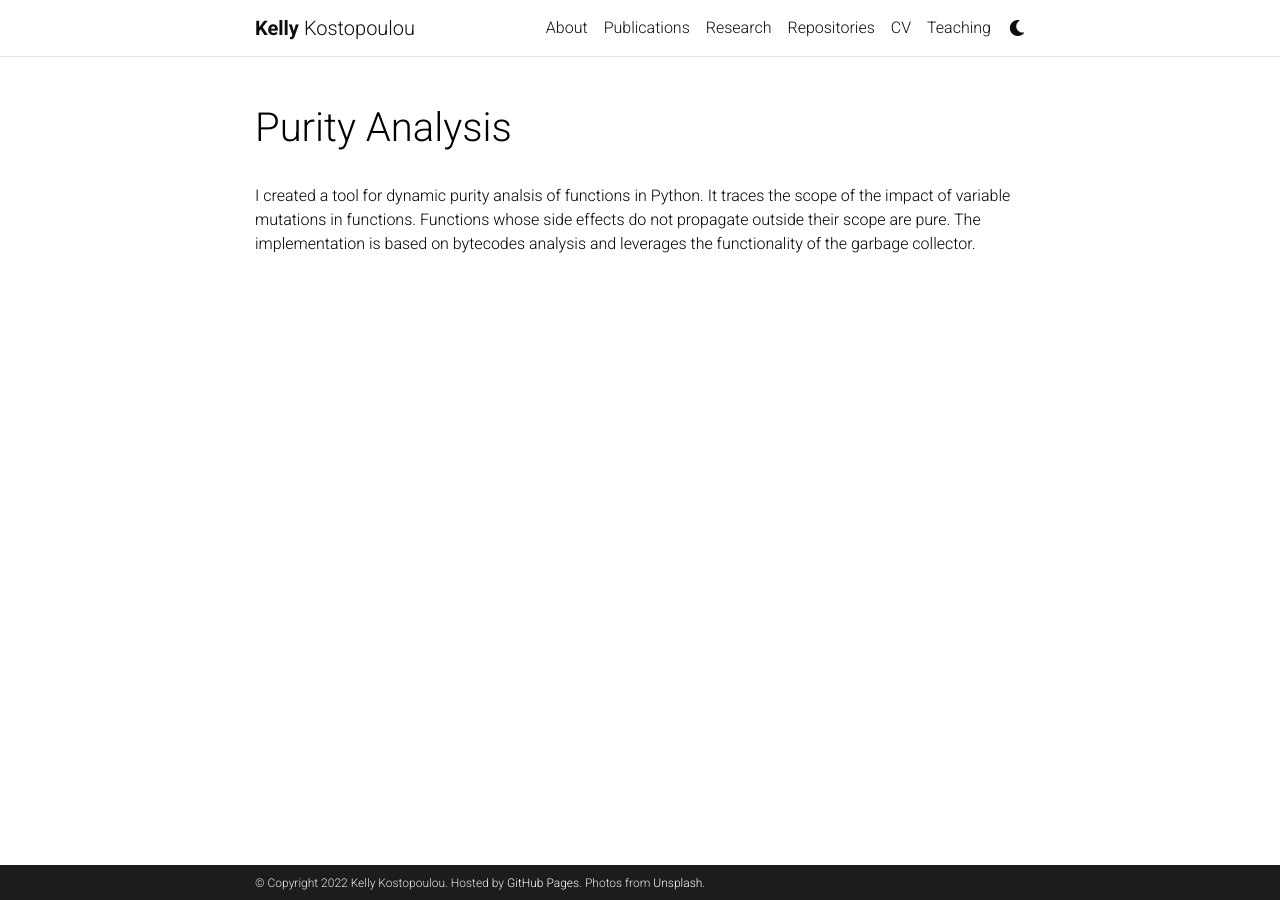
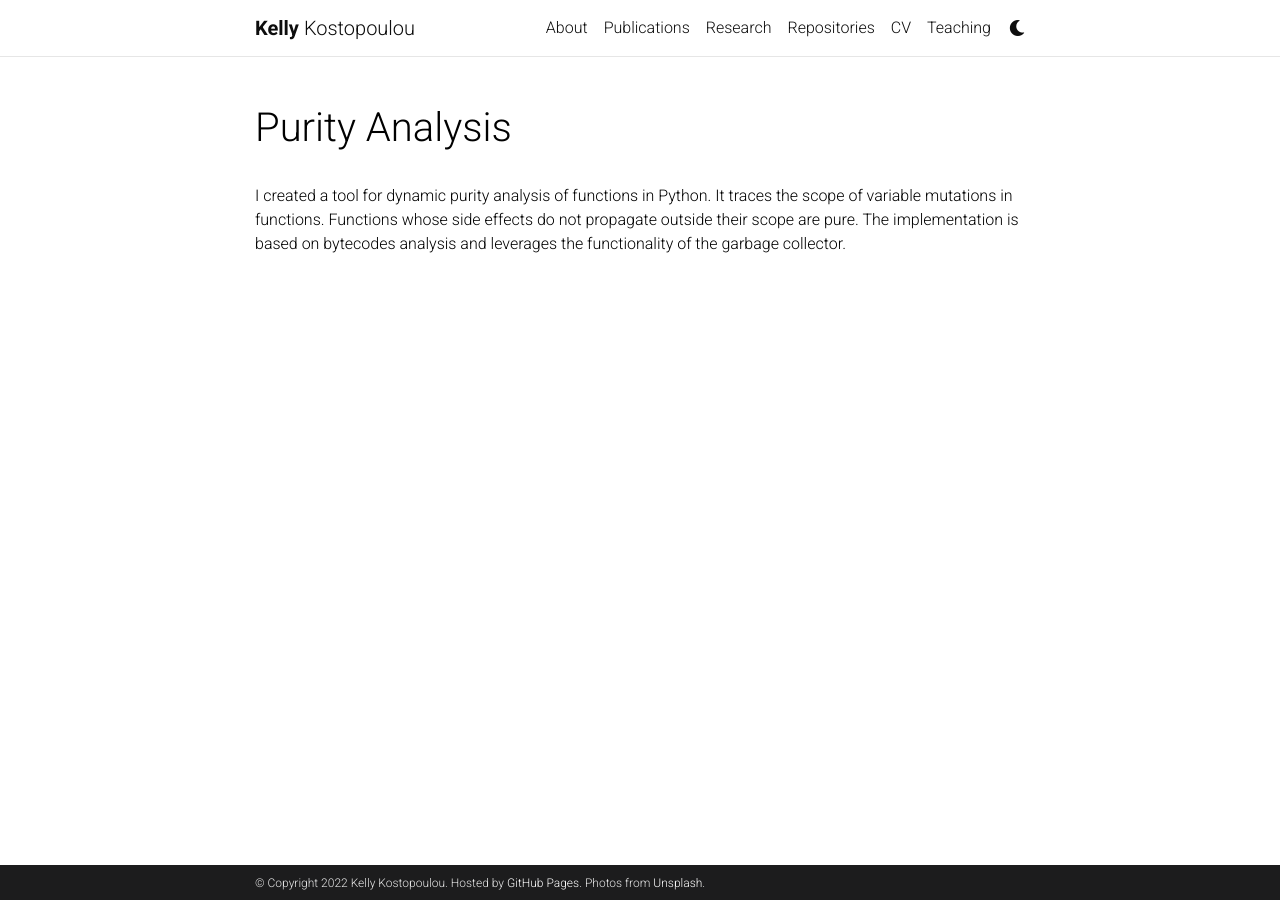
Before and after one commit to DelphianCalamity/delphiancalamity.github.io, a Jekyll site: the page built from _projects/4_project.md, in a window 1280 px wide. Built offline with Jekyll 4.4.1, drawn with Linux system fonts in a browser that asks for light colours; comment, search, counter and statistics services are not loaded; a style sheet for code colours, icons or effects is not loaded.

Commit message:
Update 4_project.md

```diff
--- a/_projects/4_project.md
+++ b/_projects/4_project.md
@@ -10,5 +10,5 @@ github: https://github.com/DelphianCalamity/purity_analysis.git
 
 ---
 
-I created a tool for dynamic purity analsis of functions in Python. It traces the scope of the impact of variable mutations in functions. Functions whose side effects do not propagate outside their scope are pure.
+I created a tool for dynamic purity analysis of functions in Python. It traces the scope of variable mutations in functions. Functions whose side effects do not propagate outside their scope are pure.
 The implementation is based on bytecodes analysis and leverages the functionality of the garbage collector. <br>
```
